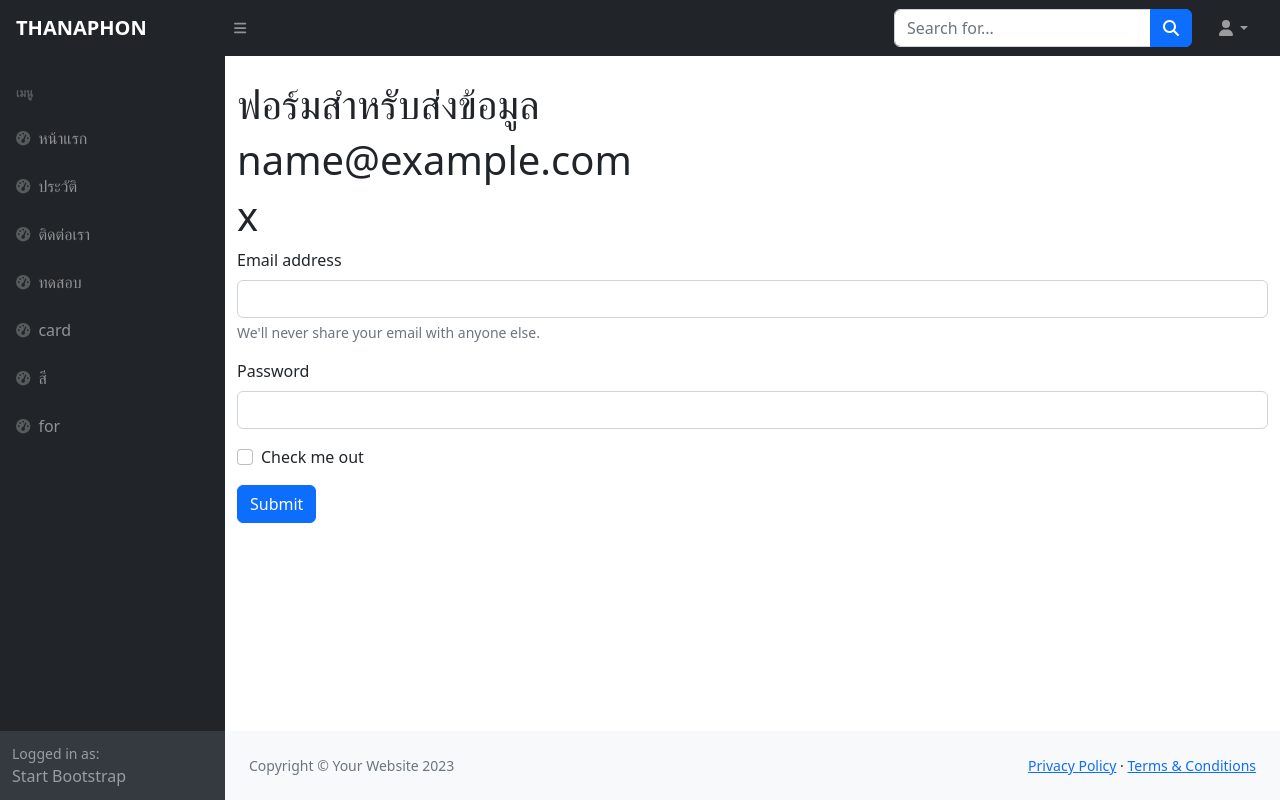
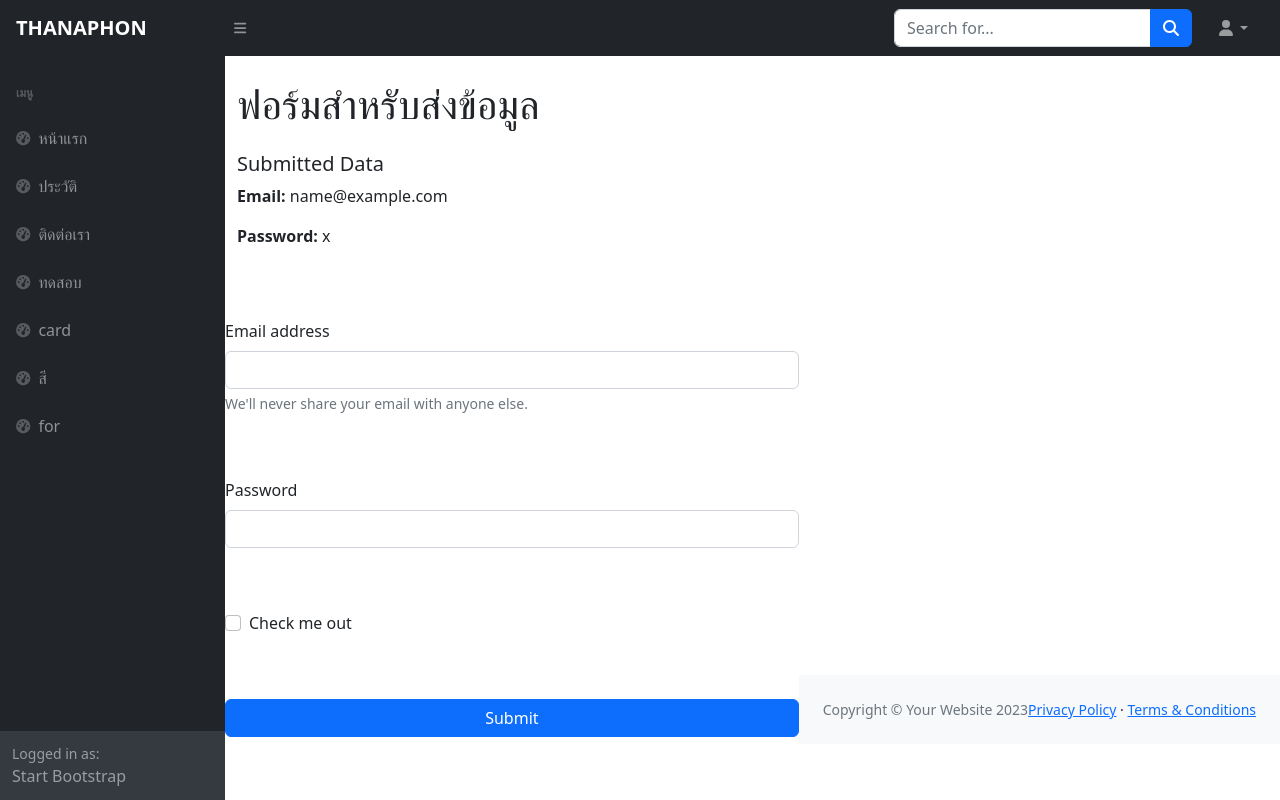
Before and after one commit to thanaphon8/djangoWebpage999, a Django app: template templates/for_ggg.html in a window 1280 px wide. Run offline with Django 5.2, Linux system fonts and the light colour scheme; the template is opened without the code that fills it: most values are stand-ins (such as "Sample title", 1, 10 or a date in 2020); some libraries are stand-ins or nearby versions.

Commit message:
forGGGv2

```diff
--- a/templates/for_ggg.html
+++ b/templates/for_ggg.html
@@ -2,8 +2,14 @@
 <div class="container">
   <h1 class="mt-4">ฟอร์มสำหรับส่งข้อมูล</h1>
 
-  <h1>{{ email }}</h1>
-  <h1>{{ password }}</h1>
+  {% if email or password %}
+    <div class="mb-4 mt-4">
+        <h5>Submitted Data</h5>
+        <p><strong>Email:</strong> {{ email }}</p>
+        <p><strong>Password:</strong> {{ password }}</p>
+    </div>
+    {% endif %}
+</div>
 
   <table class="table">
     <form action="" method="POSt">
```
